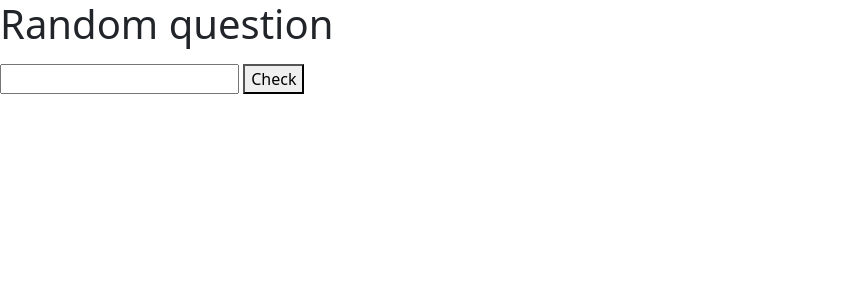
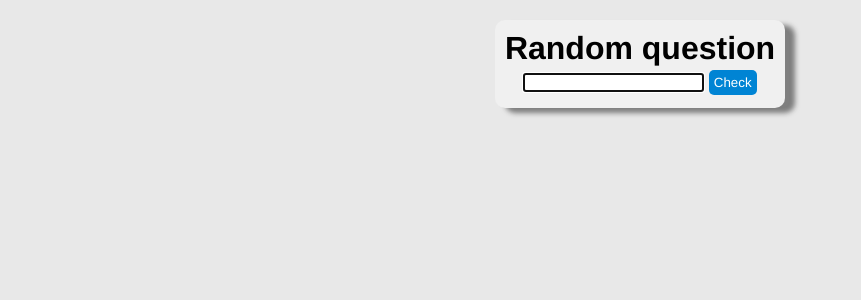
Before and after one commit to ProffD-17/quiz-game, a Flask app: page / in a window 1280 px wide. Shown: the top 300 px of the page, without its empty margins (0-861 px from the left). Run offline with Flask 3, Linux system fonts and the light colour scheme.

Commit message:
added some basic styling to random question page Im acctually not going to use bootstrap this time and not be lazy

```diff
--- a/static/random_question.js
+++ b/static/random_question.js
@@ -16,6 +16,7 @@ async function get_question() {
 // display question
 async function display_question() {
     question = await get_question()
+    console.log(question)
     question_p.innerHTML = question['question']
 }
 display_question()
@@ -36,7 +37,6 @@ function incorrect_answer() {
 
 // check offical answer with answer user given when check button clicked
 check_answer.addEventListener('click', function () {
-    console.log(question)
     correct = false;
     // get users answer
     let user_answer = user_answer_input.value.toLowerCase();
--- /dev/null
+++ b/static/styles.css
@@ -0,0 +1,34 @@
+* {
+    font-family: "Helvetica Neue", Helvetica, Arial, sans-serif;
+    box-sizing: border-box;
+    margin: 0;
+    padding: 0;
+}
+
+body {
+    background-color: #E8E8E8;
+    display: flex;
+    align-items: center;
+    justify-content: center;
+}
+
+main {
+    background-color: #F0F0F0;
+    box-shadow: 10px 5px 5px rgba(21, 21, 21, 0.5);
+    padding: 10px;
+    margin: 20px auto;
+    border-radius: 10px;
+}
+
+.btn {
+    background-color: #0084D4;
+    border-radius: 5px;
+    padding: 5px;
+    margin: 3px auto;
+    border: none;
+    color: white;
+}
+
+.text-center {
+    text-align: center;
+}
--- a/templates/layout.html
+++ b/templates/layout.html
@@ -5,7 +5,7 @@
     <meta http-equiv="X-UA-Compatible" content="IE=edge">
     <meta name="viewport" content="width=device-width, initial-scale=1.0">
     <title>Quiz game</title>
-    <link rel="stylesheet" href="https://cdn.jsdelivr.net/npm/bootstrap@latest/dist/css/bootstrap.min.css">
+    <link rel="stylesheet" href="static/styles.css">
 </head>
 <body>
     {% block body %}
--- a/templates/question.html
+++ b/templates/question.html
@@ -1,10 +1,13 @@
 {% extends 'layout.html' %}
 {% block body %}
-
-    <h1>Random question</h1>
-    <p id="question"></p>
-    <input type="text" id="user-answer">
-    <button id="check">Check</button>
+    <main>
+        <div class="text-center">
+            <h1>Random question</h1>
+            <p id="question"></p>
+            <input autofocus type="text" id="user-answer">
+            <button class="btn" id="check" type="submit">Check</button>
+        </div>
+    </main>
 
     <script type='text/javascript' src='{{ url_for("static", filename="random_question.js") }}'></script>
 
```
Also changed, not shown: README.md.
